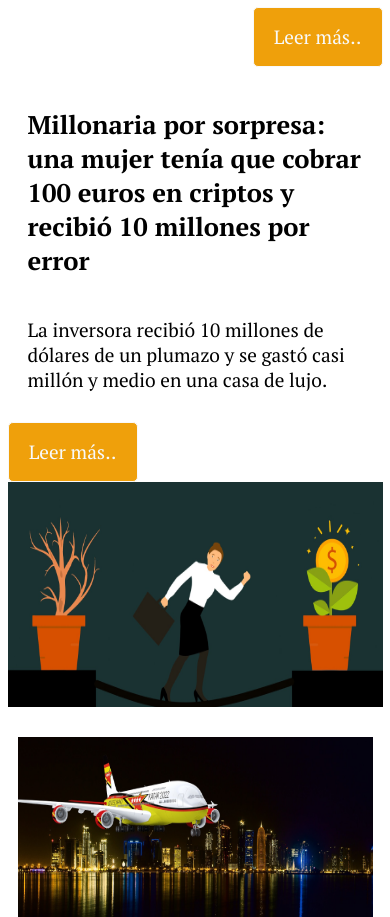
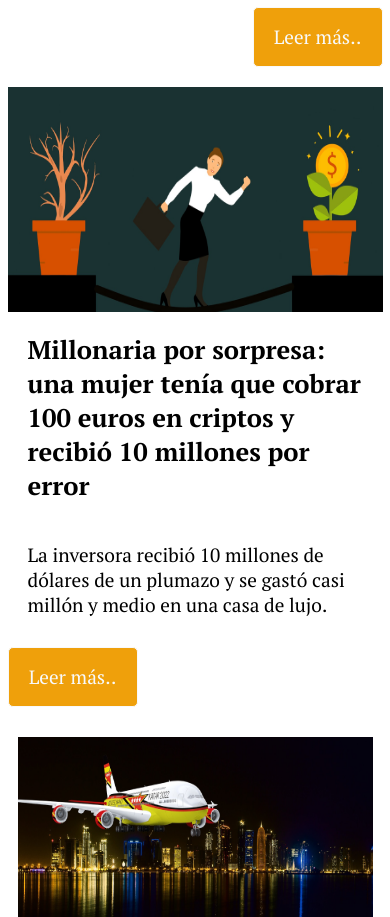
Before and after one commit to Pochox2/proyecto__coder, a website: page index.html in a window 390 px wide. Shown: the part 1558-2475 px from the top of the page. Drawn offline with nearby package versions, Linux system fonts and the light colour scheme.

Commit message:
subiendo pagina actualizada

```diff
--- a/css/index.css
+++ b/css/index.css
@@ -450,3 +450,10 @@ footer {
         min-width: 0px;
     }
 }
+
+@media screen and (max-width: 990px) {
+
+ .media1 {
+    flex-wrap: wrap-reverse;
+ }
+}
--- a/index.html
+++ b/index.html
@@ -61,7 +61,7 @@
                     <a class="btn btn-primary btn-outline-light btn-lg tarjeta__button" href="./pages/noticias.html" role="button">Leer más..</a>
                 </div>
             </article>
-            <article class="tarjeta row">
+            <article class="tarjeta row media1">
                 <div class="col-12 col-lg-6">
                     <h2 class="tarjeta__tittle">Millonaria por sorpresa: una mujer tenía que cobrar 100 euros en criptos y recibió 10 millones por error</h2>
                     <p class="tarjeta__description">La inversora recibió 10 millones de dólares de un plumazo y se gastó casi millón y medio en una casa de lujo.</p>
```
